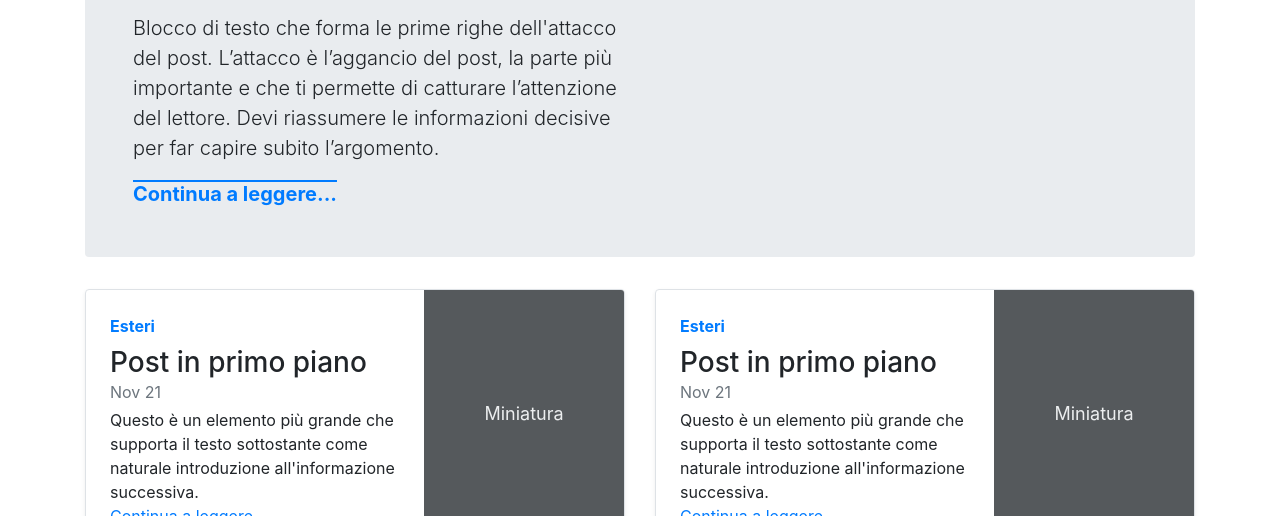
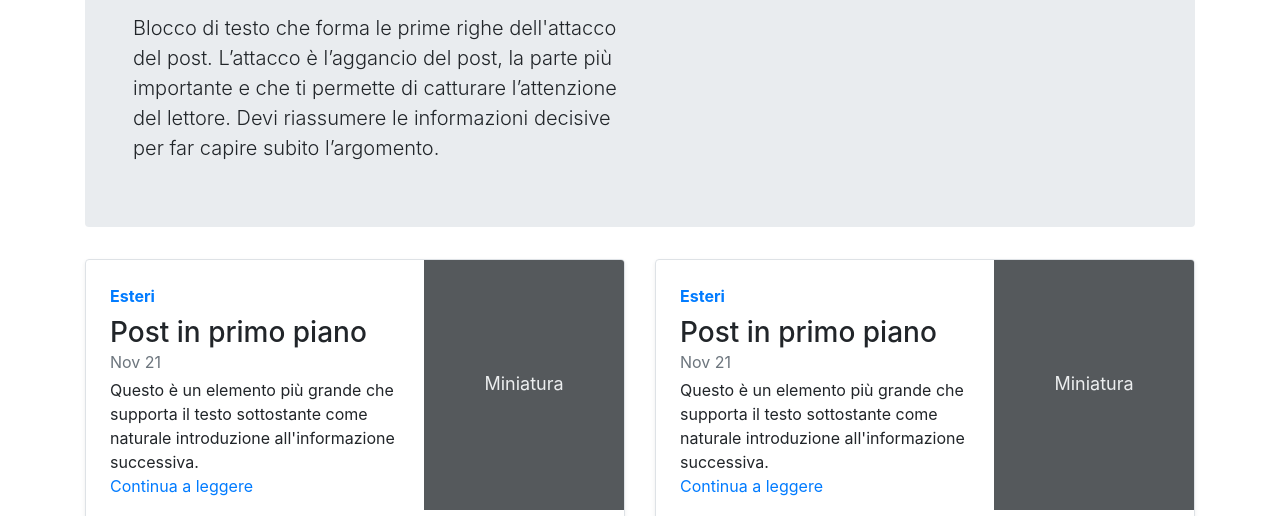
Before and after one commit to fabio-carucci/M3W1D1, a plain HTML site: page index.html in a window 1280 px wide. Both pictures are taken after a click on the link "Continua a leggere...". Shown: the part 284-800 px from the top of the page. Drawn offline with nearby package versions, Linux system fonts and the light colour scheme.

Commit message:
Exercises completed

```diff
--- a/script.js
+++ b/script.js
@@ -0,0 +1,33 @@
+// EXTRA Crea con JavaScript la funzionalità per rimuovere il link "twitter"
+// sotto alla sezione "Altro" nell'elemento "aside". Deve avvenire al
+// caricamento della pagina, automticamente.
+
+document.addEventListener("DOMContentLoaded", () => {document.querySelector("aside div.p-4:last-child ol li:nth-child(2) a").remove();});
+
+// EXTRA Crea con JavaScript la funzionalità per rimuovere il corrispondente
+// elemento padre dal DOM cliccando sul link "Continua a leggere".
+
+document.addEventListener("DOMContentLoaded", () => {
+
+    let myText = "Continua a leggere";
+
+    document.querySelectorAll('*').forEach( (node) => {
+        node.textContent.includes(myText) ? node.classList.add("myTextFinded") : null;
+    });
+
+    document.querySelectorAll("a.myTextFinded").forEach(anchorFinded => {
+        anchorFinded.addEventListener("click", () => {
+          anchorFinded.parentNode.remove();
+        });
+      });
+});
+
+// EXTRA Crea con JavaScript la funzionalità per creare un alert col nome
+// dell'autore ogni volta che il cursore passa sopra l'autore del post.
+
+document.querySelectorAll("div.blog-post h2 + p a").forEach((author) => {
+    author.addEventListener("mouseover", () => {
+        let myText = author.textContent;
+        alert(myText);
+    })
+})
--- a/style.css
+++ b/style.css
@@ -90,3 +90,9 @@ body > footer a:last-child {
     font-family: 'Franklin Gothic Medium', 'Arial Narrow', Arial, sans-serif;
     font-size: 0.5em;
 }
+
+/* EXTRA 1: */
+
+aside div.p-4:last-child ol li:nth-child(2) a{
+    color: red;
+}
```
